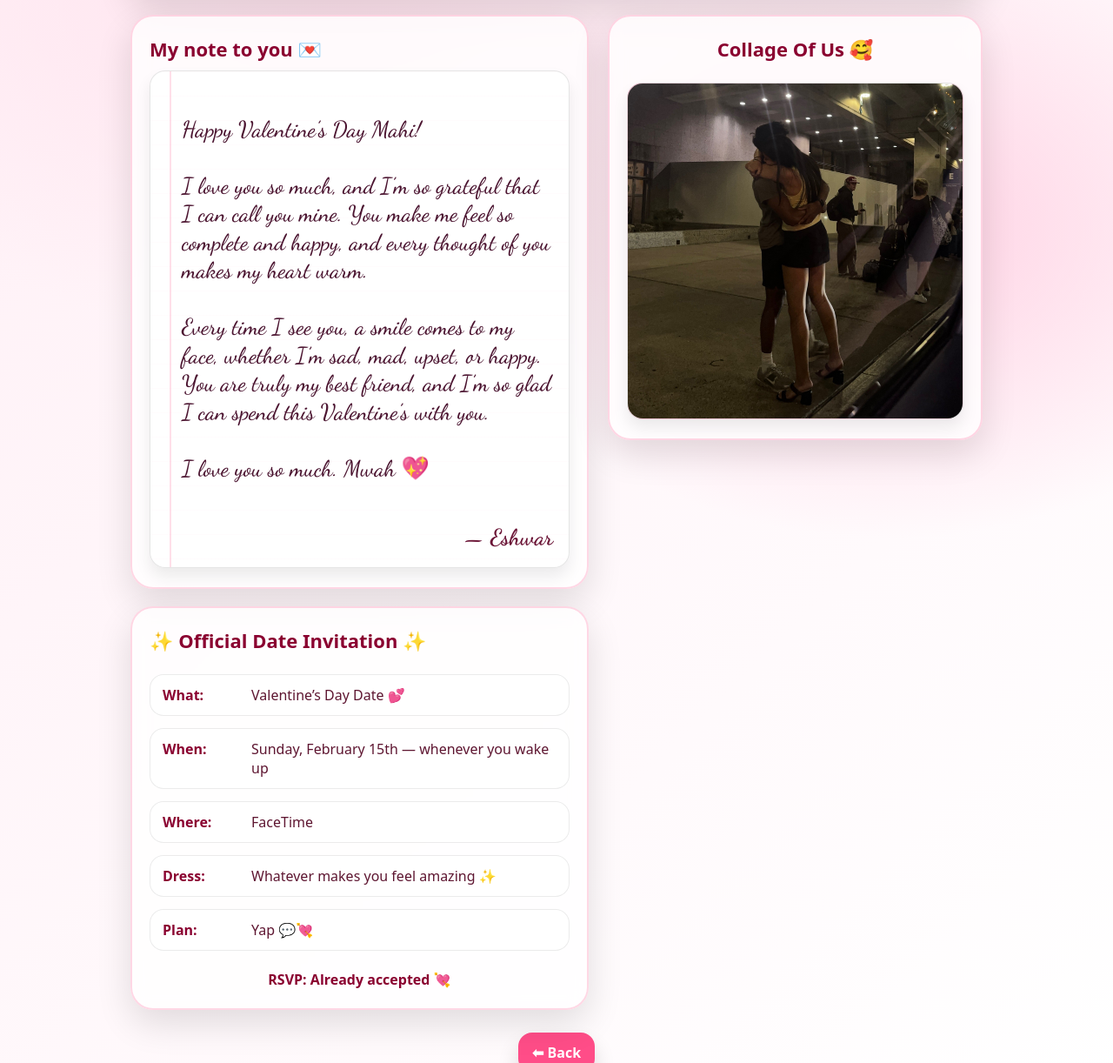
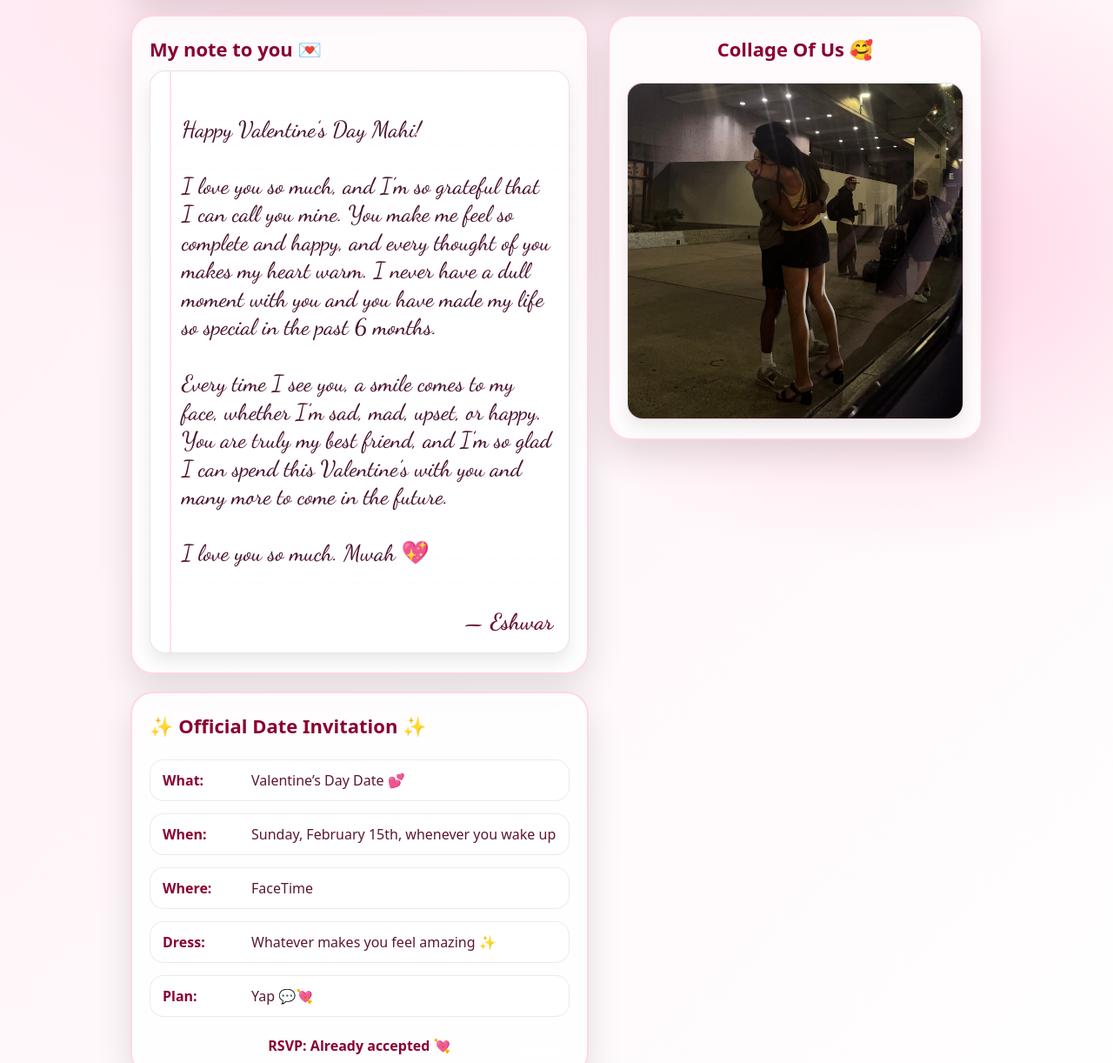
Before and after one commit to Eshwar-526/valentines, a plain HTML site: page yes.html in a window 1280 px wide. Shown: the part 167-1389 px from the top of the page at 87% size. Drawn offline with Linux system fonts and the light colour scheme.

Commit message:
new changes

```diff
--- a/yes.html
+++ b/yes.html
@@ -240,9 +240,9 @@
             <div class="handwritten">
 Happy Valentine’s Day Mahi!
 
-I love you so much, and I’m so grateful that I can call you mine. You make me feel so complete and happy, and every thought of you makes my heart warm.
+I love you so much, and I’m so grateful that I can call you mine. You make me feel so complete and happy, and every thought of you makes my heart warm. I never have a dull moment with you and you have made my life so special in the past 6 months.
 
-Every time I see you, a smile comes to my face, whether I’m sad, mad, upset, or happy. You are truly my best friend, and I’m so glad I can spend this Valentine’s with you.
+Every time I see you, a smile comes to my face, whether I’m sad, mad, upset, or happy. You are truly my best friend, and I’m so glad I can spend this Valentine’s with you and many more to come in the future.
 
 I love you so much. Mwah 💖
             </div>
@@ -260,7 +260,7 @@ I love you so much. Mwah 💖
 
           <div class="invite-item">
             <div class="label">When:</div>
-            <div class="value">Sunday, February 15th — whenever you wake up</div>
+            <div class="value">Sunday, February 15th, whenever you wake up</div>
           </div>
 
           <div class="invite-item">
```
Also changed, not shown: index.html (+3 -3 lines).
